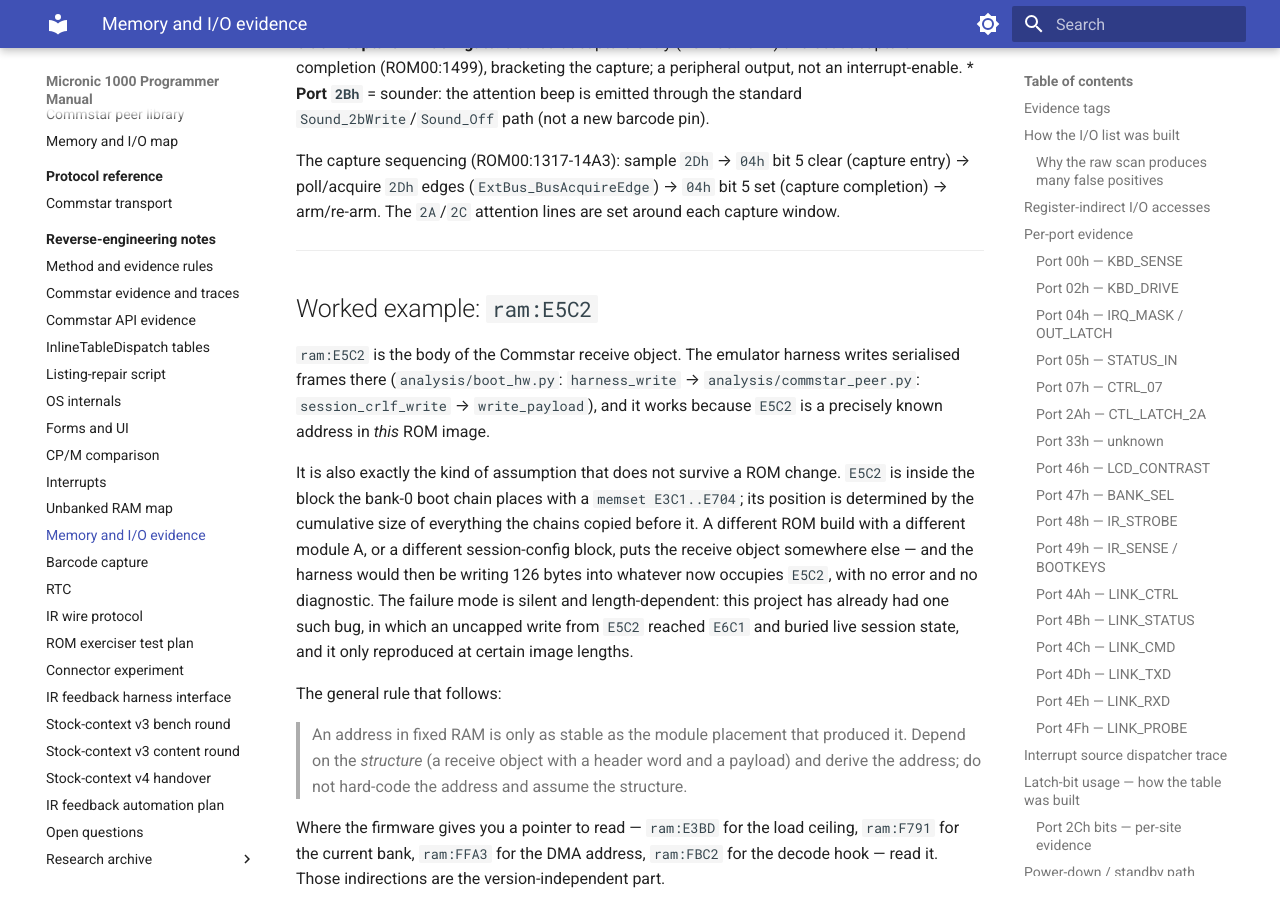
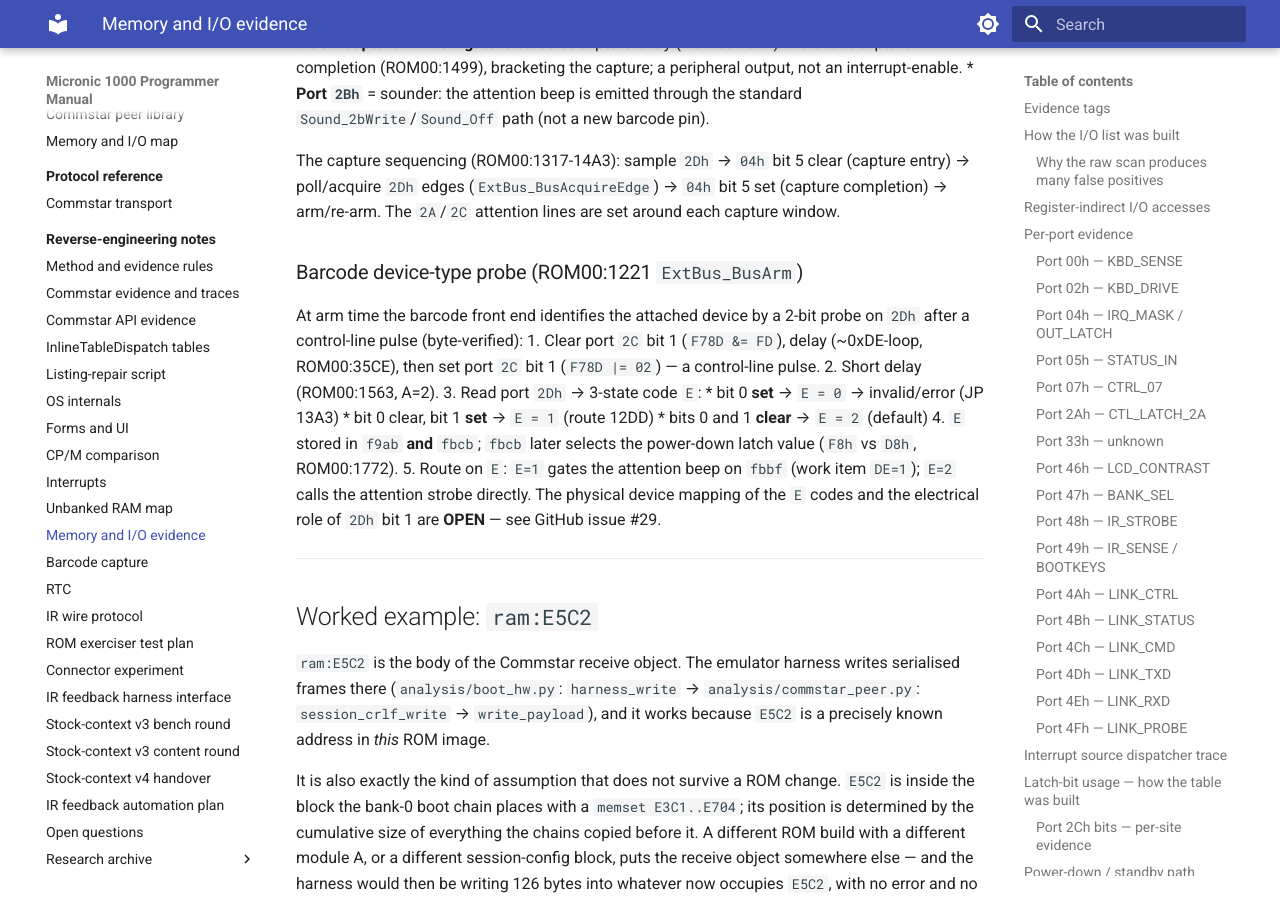
Before and after one commit to philpem/micronic1000, an MkDocs documentation site: the page built from doc/re-notes/memory-and-io-evidence.md, in a window 1280 px wide and 900 px high, scrolled down 12053 px. Built offline with MkDocs 1.6.1 and Material for MkDocs 9.7.7, drawn with Linux system fonts in a browser that asks for light colours.

Commit message:
docs: document barcode device-type probe protocol (2Dh bits 0/1)
Add the ExtBus_BusArm type probe: pulse 2C bit1 -> delay -> sample 2Dh
bits 0/1 -> 3-state code E (bit0 set=E0/error, bit1 set=E1, both clear
=E2), stored in f9ab/fbcb (fbcb drives power-down latch F8 vs D8). The
physical device mapping and 2Dh bit-1 role are OPEN; tracked in issue
#29.

```diff
--- a/doc/re-notes/memory-and-io-evidence.md
+++ b/doc/re-notes/memory-and-io-evidence.md
@@ -509,6 +509,24 @@ The capture sequencing (ROM00:1317-14A3): sample `2Dh` → `04h` bit 5
 clear (capture entry) → poll/acquire `2Dh` edges (`ExtBus_BusAcquireEdge`)
 → `04h` bit 5 set (capture completion) → arm/re-arm. The `2A`/`2C`
 attention lines are set around each capture window.
+
+### Barcode device-type probe (ROM00:1221 `ExtBus_BusArm`)
+
+At arm time the barcode front end identifies the attached device by a
+2-bit probe on `2Dh` after a control-line pulse (byte-verified):
+1. Clear port `2C` bit 1 (`F78D &= FD`), delay (~0xDE-loop, ROM00:35CE),
+   then set port `2C` bit 1 (`F78D |= 02`) — a control-line pulse.
+2. Short delay (ROM00:1563, A=2).
+3. Read port `2Dh` → 3-state code `E`:
+   * bit 0 **set** → `E = 0` → invalid/error (JP 13A3)
+   * bit 0 clear, bit 1 **set** → `E = 1` (route 12DD)
+   * bits 0 and 1 **clear** → `E = 2` (default)
+4. `E` stored in `f9ab` **and** `fbcb`; `fbcb` later selects the
+   power-down latch value (`F8h` vs `D8h`, ROM00:1772).
+5. Route on `E`: `E=1` gates the attention beep on `fbbf` (work item
+   `DE=1`); `E=2` calls the attention strobe directly.
+The physical device mapping of the `E` codes and the electrical role of
+`2Dh` bit 1 are **OPEN** — see GitHub issue #29.
 ---
 
 ## Worked example: `ram:E5C2`
```
